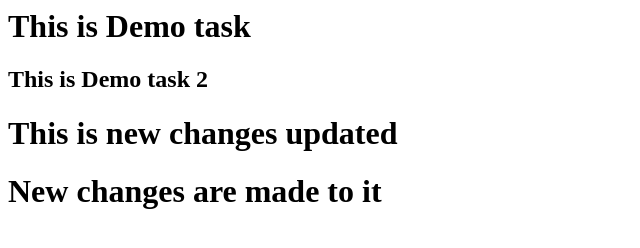
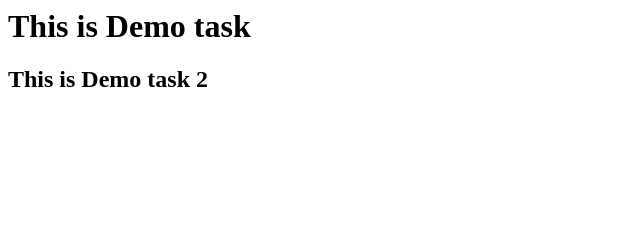
Before and after one commit to ShreejitNair/Demo, a plain HTML site: page index.html in a window 1280 px wide. Shown: the whole page, without its empty margins (0-640 px from the left). Drawn offline with Linux system fonts and the light colour scheme.

Commit message:
Updated index.html

```diff
--- a/index.html
+++ b/index.html
@@ -1,8 +1,7 @@
 
 <h1>This is Demo task</h1>
 <h2>This is Demo task 2</h2>
-<h1>This is new changes updated</h1>
-<h1>New changes are made to it</h1>
+
 
 
 
```
